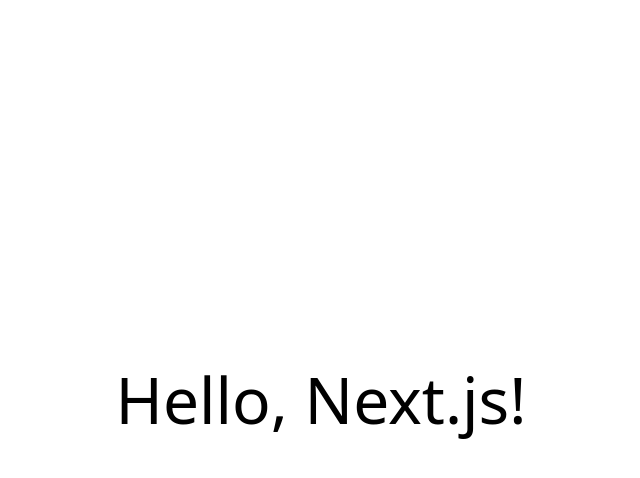
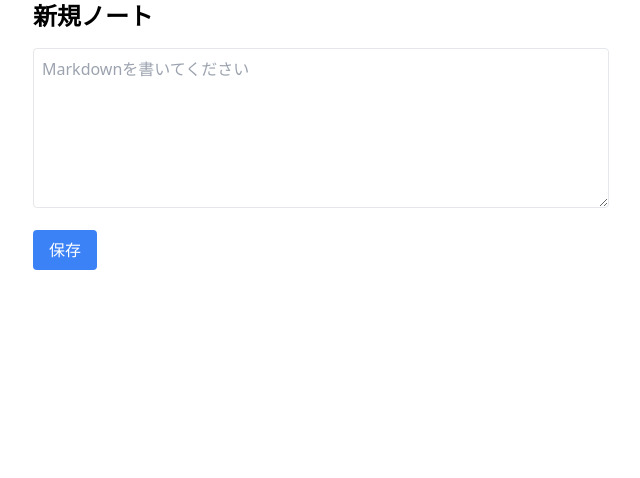
Before and after one commit to ougotti/simplenotebook, a Next.js app: page /simplenotebook/ in a window 1280 px wide. Shown: the top 478 px of the page, without its empty margins (319-959 px from the left). Built offline with nearby package versions, Linux system fonts and the light colour scheme.

Commit message:
Replace default index page with note creation form

```diff
--- a/pages/index.tsx
+++ b/pages/index.tsx
@@ -1,14 +1,45 @@
 import Head from 'next/head'
-import styles from '../styles/Home.module.css'
+import { useState, FormEvent, useEffect } from 'react'
 
 export default function Home() {
+  const [content, setContent] = useState('')
+  const [message, setMessage] = useState('')
+
+  useEffect(() => {
+    const saved = window.localStorage.getItem('new-note-content')
+    if (saved) {
+      setContent(saved)
+    }
+  }, [])
+
+  function handleSubmit(e: FormEvent<HTMLFormElement>) {
+    e.preventDefault()
+    window.localStorage.setItem('new-note-content', content)
+    setMessage('保存しました（ローカル保存）')
+  }
+
   return (
-    <div className={styles.container}>
+    <div className="max-w-xl mx-auto">
       <Head>
         <title>Simplenotebook</title>
         <link rel="icon" href="/favicon.ico" />
       </Head>
-      <h1 className={styles.title}>Hello, Next.js!</h1>
+      <h1 className="text-2xl font-bold mb-4">新規ノート</h1>
+      <form onSubmit={handleSubmit} className="space-y-4">
+        <textarea
+          className="w-full border rounded p-2 h-40"
+          value={content}
+          onChange={e => setContent(e.target.value)}
+          placeholder="Markdownを書いてください"
+        />
+        <button
+          type="submit"
+          className="bg-blue-500 text-white px-4 py-2 rounded"
+        >
+          保存
+        </button>
+        {message && <p className="text-green-600">{message}</p>}
+      </form>
     </div>
   )
 }
```
